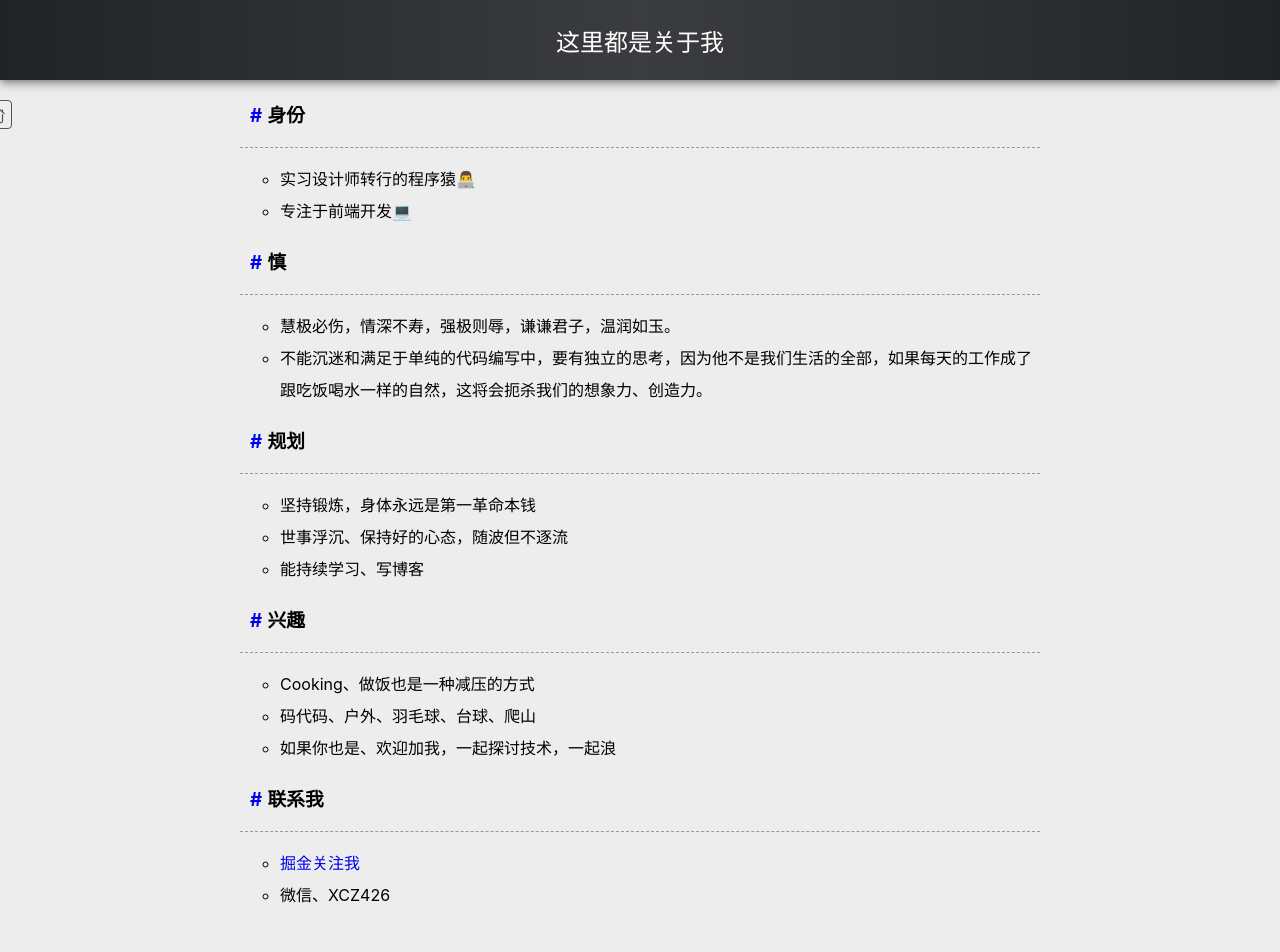
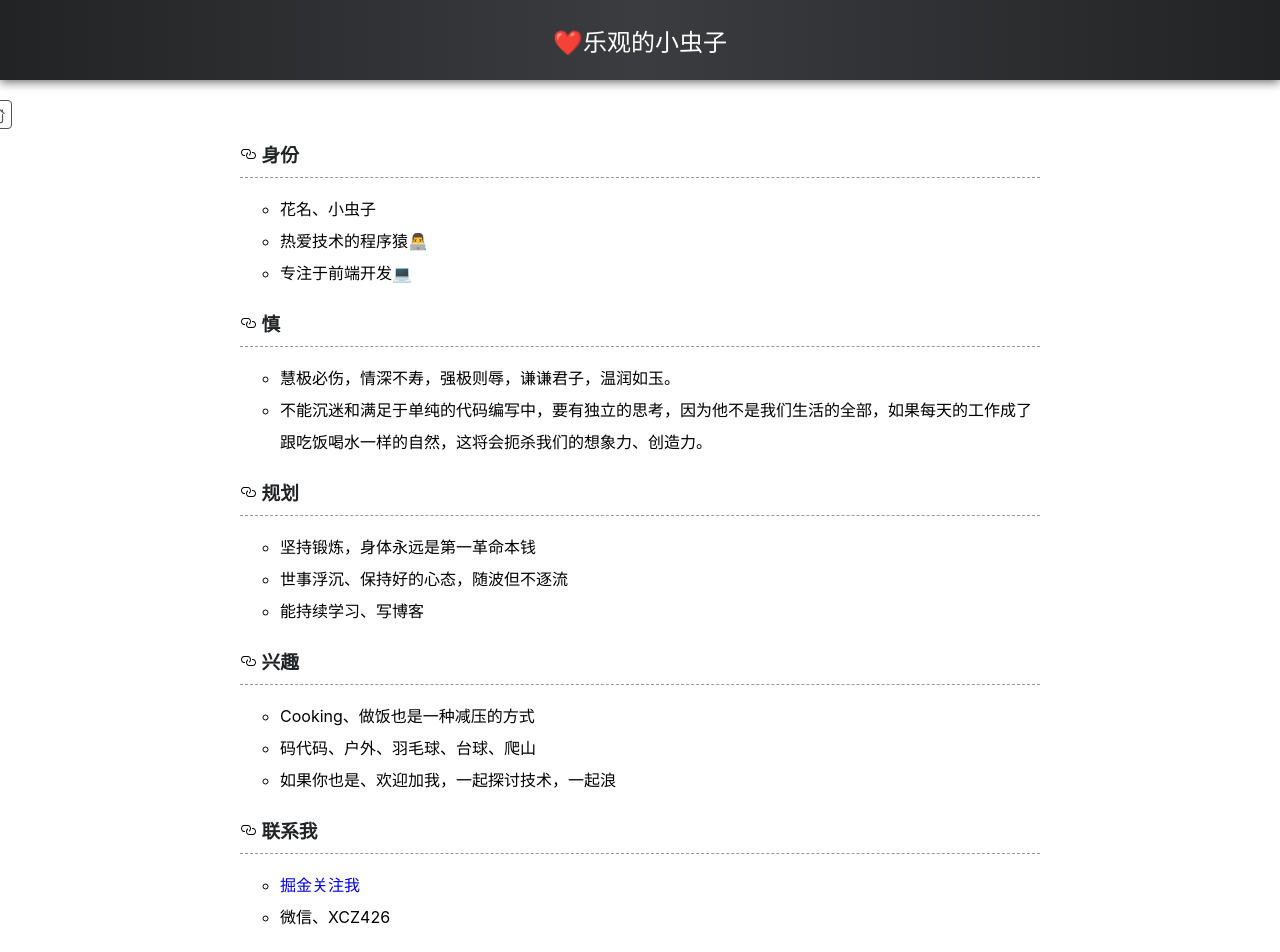
Before and after one commit to dale426/home-source, a Nuxt app: page /about in a window 1280 px wide. Shown: the top 952 px of the page. Built offline with nearby package versions, Linux system fonts and the light colour scheme.

Commit message:
generate

```diff
--- a/package.json
+++ b/package.json
@@ -11,7 +11,7 @@
     "generate": "nuxt generate",
     "gitAdd": "git add . && git commit -m 'generate'",
     "pushSubtree": "git subtree push --prefix=dist/ dist master",
-    "github" : "npm run generate && npm run gitAdd && npm run pushSubtree"
+    "publish" : "npm run generate && npm run gitAdd && npm run pushSubtree"
   },
   "dependencies": {
     "@nuxtjs/axios": "^5.4.1",
--- a/pages/about/index.vue
+++ b/pages/about/index.vue
@@ -1,23 +1,69 @@
 <template>
     <div class="about__me">
-        <header class="about-header">这里都是关于我</header>
+        <header class="about-header">❤️乐观的小虫子</header>
         <div class="about-main">
             <h3 class="about_title">
-                <a href="#">#</a> 身份
+                <a href="#body">
+                    <svg
+                        class="octicon octicon-link"
+                        viewBox="0 0 16 16"
+                        version="1.1"
+                        width="16"
+                        height="16"
+                        aria-hidden="true"
+                    >
+                        <path
+                            fill-rule="evenodd"
+                            d="M4 9h1v1H4c-1.5 0-3-1.69-3-3.5S2.55 3 4 3h4c1.45 0 3 1.69 3 3.5 0 1.41-.91 2.72-2 3.25V8.59c.58-.45 1-1.27 1-2.09C10 5.22 8.98 4 8 4H4c-.98 0-2 1.22-2 2.5S3 9 4 9zm9-3h-1v1h1c1 0 2 1.22 2 2.5S13.98 12 13 12H9c-.98 0-2-1.22-2-2.5 0-.83.42-1.64 1-2.09V6.25c-1.09.53-2 1.84-2 3.25C6 11.31 7.55 13 9 13h4c1.45 0 3-1.69 3-3.5S14.5 6 13 6z"
+                        />
+                    </svg>
+                    身份
+                </a>
             </h3>
             <ul class="about_items-body">
-                <li>实习设计师转行的程序猿👨‍💻‍</li>
+                <li>花名、小虫子</li>
+                <li>热爱技术的程序猿👨‍💻‍</li>
                 <li>专注于前端开发💻‍</li>
             </ul>
             <h3 class="about_title">
-                <a href="#">#</a> 慎
+                <a href="#">
+                    <svg
+                        class="octicon octicon-link"
+                        viewBox="0 0 16 16"
+                        version="1.1"
+                        width="16"
+                        height="16"
+                        aria-hidden="true"
+                    >
+                        <path
+                            fill-rule="evenodd"
+                            d="M4 9h1v1H4c-1.5 0-3-1.69-3-3.5S2.55 3 4 3h4c1.45 0 3 1.69 3 3.5 0 1.41-.91 2.72-2 3.25V8.59c.58-.45 1-1.27 1-2.09C10 5.22 8.98 4 8 4H4c-.98 0-2 1.22-2 2.5S3 9 4 9zm9-3h-1v1h1c1 0 2 1.22 2 2.5S13.98 12 13 12H9c-.98 0-2-1.22-2-2.5 0-.83.42-1.64 1-2.09V6.25c-1.09.53-2 1.84-2 3.25C6 11.31 7.55 13 9 13h4c1.45 0 3-1.69 3-3.5S14.5 6 13 6z"
+                        />
+                    </svg>
+                    慎
+                </a>
             </h3>
             <ul class="about_items-body">
                 <li>慧极必伤，情深不寿，强极则辱，谦谦君子，温润如玉。</li>
                 <li>不能沉迷和满足于单纯的代码编写中，要有独立的思考，因为他不是我们生活的全部，如果每天的工作成了跟吃饭喝水一样的自然，这将会扼杀我们的想象力、创造力。</li>
             </ul>
             <h3 class="about_title">
-                <a href="#">#</a> 规划
+                <a href="#">
+                    <svg
+                        class="octicon octicon-link"
+                        viewBox="0 0 16 16"
+                        version="1.1"
+                        width="16"
+                        height="16"
+                        aria-hidden="true"
+                    >
+                        <path
+                            fill-rule="evenodd"
+                            d="M4 9h1v1H4c-1.5 0-3-1.69-3-3.5S2.55 3 4 3h4c1.45 0 3 1.69 3 3.5 0 1.41-.91 2.72-2 3.25V8.59c.58-.45 1-1.27 1-2.09C10 5.22 8.98 4 8 4H4c-.98 0-2 1.22-2 2.5S3 9 4 9zm9-3h-1v1h1c1 0 2 1.22 2 2.5S13.98 12 13 12H9c-.98 0-2-1.22-2-2.5 0-.83.42-1.64 1-2.09V6.25c-1.09.53-2 1.84-2 3.25C6 11.31 7.55 13 9 13h4c1.45 0 3-1.69 3-3.5S14.5 6 13 6z"
+                        />
+                    </svg>
+                    规划
+                </a>
             </h3>
             <ul class="about_items-body">
                 <li>坚持锻炼，身体永远是第一革命本钱</li>
@@ -25,7 +71,22 @@
                 <li>能持续学习、写博客</li>
             </ul>
             <h3 class="about_title">
-                <a href="#">#</a> 兴趣
+                <a href="#">
+                    <svg
+                        class="octicon octicon-link"
+                        viewBox="0 0 16 16"
+                        version="1.1"
+                        width="16"
+                        height="16"
+                        aria-hidden="true"
+                    >
+                        <path
+                            fill-rule="evenodd"
+                            d="M4 9h1v1H4c-1.5 0-3-1.69-3-3.5S2.55 3 4 3h4c1.45 0 3 1.69 3 3.5 0 1.41-.91 2.72-2 3.25V8.59c.58-.45 1-1.27 1-2.09C10 5.22 8.98 4 8 4H4c-.98 0-2 1.22-2 2.5S3 9 4 9zm9-3h-1v1h1c1 0 2 1.22 2 2.5S13.98 12 13 12H9c-.98 0-2-1.22-2-2.5 0-.83.42-1.64 1-2.09V6.25c-1.09.53-2 1.84-2 3.25C6 11.31 7.55 13 9 13h4c1.45 0 3-1.69 3-3.5S14.5 6 13 6z"
+                        />
+                    </svg>
+                    兴趣
+                </a>
             </h3>
             <ul class="about_items-body">
                 <li>Cooking、做饭也是一种减压的方式</li>
@@ -33,7 +94,22 @@
                 <li>如果你也是、欢迎加我，一起探讨技术，一起浪</li>
             </ul>
             <h3 class="about_title">
-                <a href="#">#</a> 联系我
+                <a href="#">
+                    <svg
+                        class="octicon octicon-link"
+                        viewBox="0 0 16 16"
+                        version="1.1"
+                        width="16"
+                        height="16"
+                        aria-hidden="true"
+                    >
+                        <path
+                            fill-rule="evenodd"
+                            d="M4 9h1v1H4c-1.5 0-3-1.69-3-3.5S2.55 3 4 3h4c1.45 0 3 1.69 3 3.5 0 1.41-.91 2.72-2 3.25V8.59c.58-.45 1-1.27 1-2.09C10 5.22 8.98 4 8 4H4c-.98 0-2 1.22-2 2.5S3 9 4 9zm9-3h-1v1h1c1 0 2 1.22 2 2.5S13.98 12 13 12H9c-.98 0-2-1.22-2-2.5 0-.83.42-1.64 1-2.09V6.25c-1.09.53-2 1.84-2 3.25C6 11.31 7.55 13 9 13h4c1.45 0 3-1.69 3-3.5S14.5 6 13 6z"
+                        />
+                    </svg>
+                    联系我
+                </a>
             </h3>
             <ul class="about_items-body">
                 <li>
@@ -42,7 +118,9 @@
                 <li>微信、XCZ426</li>
             </ul>
         </div>
-        <a class="back-index" title="回到首页" href="\"><i class="iconfont iconshouye"></i></a>
+        <a class="back-index" title="回到首页" href="\">
+            <i class="iconfont iconshouye"></i>
+        </a>
     </div>
 </template>
 <script>
@@ -57,7 +135,7 @@ export default {
 </script>
 <style lang="less">
 .about__me {
-    background: #ededed;
+    background: #fff;
     min-height: 100vh;
     .about-header {
         display: flex;
@@ -73,13 +151,16 @@ export default {
         box-shadow: 0 2px 10px #666;
     }
     .about_title {
-        padding: 20px 10px;
+        padding: 20px 0 10px;
         border-bottom: 1px dashed #999;
+        a {
+            color: #222325;
+        }
     }
     .about-main {
         width: 800px;
         margin: auto;
-        padding-bottom: 200px;
+        padding: 40px 0 200px;
         ul {
             padding-top: 15px;
             padding-left: 40px;
@@ -105,13 +186,13 @@ export default {
         transition-timing-function: ease-in-out;
         transition-delay: 0s;
         .iconshouye {
-          font-size: 20px;
+            font-size: 20px;
         }
-        &:hover{
-          background: #222325;
-          color: #fff;
-          left: 0;
-          font-weight: bolder;
+        &:hover {
+            background: #222325;
+            color: #fff;
+            left: 0;
+            font-weight: bolder;
         }
     }
 }
--- a/pages/index.less
+++ b/pages/index.less
@@ -174,4 +174,11 @@
         line-height 0.2s linear 0s;
     }
   }
+  .bottom-text {
+    text-align: center;
+    color: #92969c;
+    position: absolute;
+    bottom: 20px;
+    font-size: 14px;
+  }
 }
--- a/pages/index.vue
+++ b/pages/index.vue
@@ -48,6 +48,7 @@
                 </nav>
             </div>
         </div>
+        <div class="bottom-text">Space webSite ©2019 Created by yulonglee</div>
     </section>
 </template>
 
```
Also changed, not shown: 4 other files (tests, documents, lock files or other folders).
